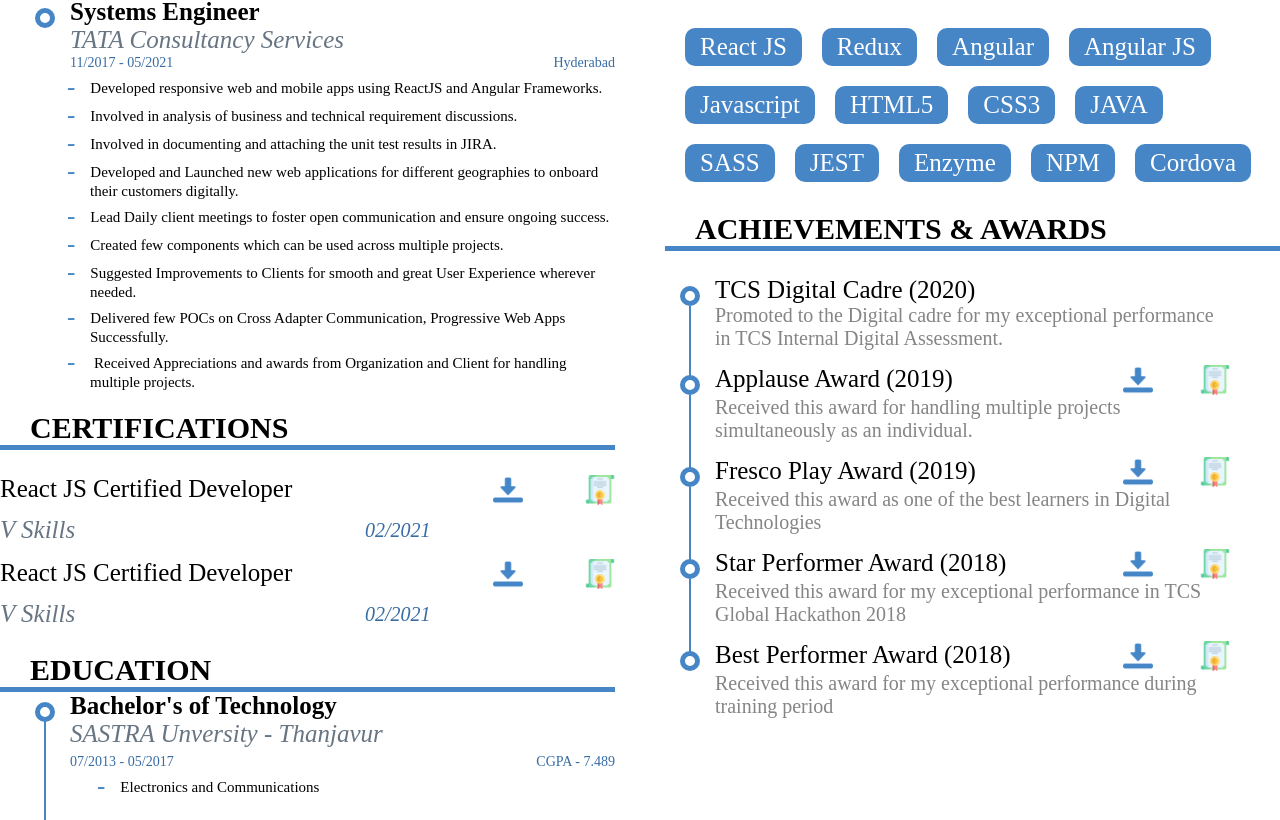
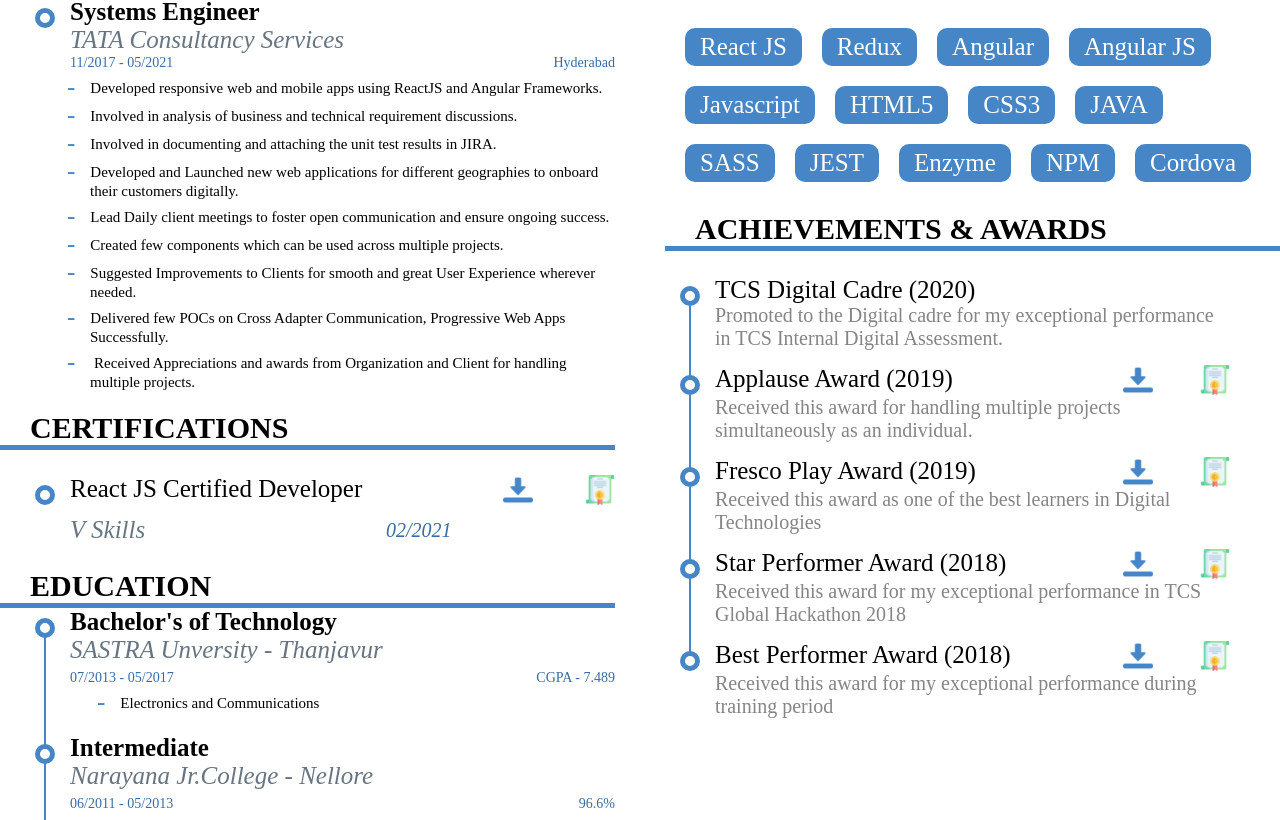
Before and after one commit to vinnu214/my-resume, a React (Create React App) app: page / in a window 1280 px wide. Shown: the part 344-1164 px from the top of the page. Built offline with nearby package versions, Linux system fonts and the light colour scheme.

Commit message:
Certifications Added - removed duplicates

```diff
--- a/src/components/Cerifications.js
+++ b/src/components/Cerifications.js
@@ -14,7 +14,7 @@
   return (
     <React.Fragment>
       <Heading heading="Certifications" />
-      <ul className="Certificate__Container">
+      <ul className="Certificate__Container pl-7">
         {Certs.map((Certificate, idx) => (
           <li
             className="Certificate__Sub-Container list Certificate__li "
--- a/src/resumeData.js
+++ b/src/resumeData.js
@@ -133,12 +133,6 @@
     instituteName: "V Skills",
     path: Cert_RJC,
   },
-  {
-    name: "React JS Certified Developer",
-    completionDate: "02/2021",
-    instituteName: "V Skills",
-    path: Cert_RJC,
-  },
 ];
 // export const
 // export const
```
